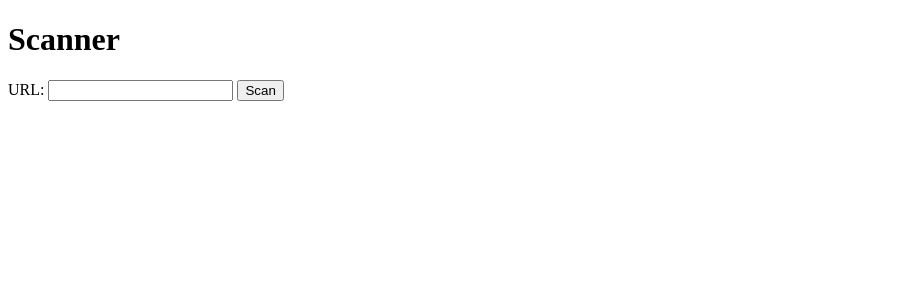
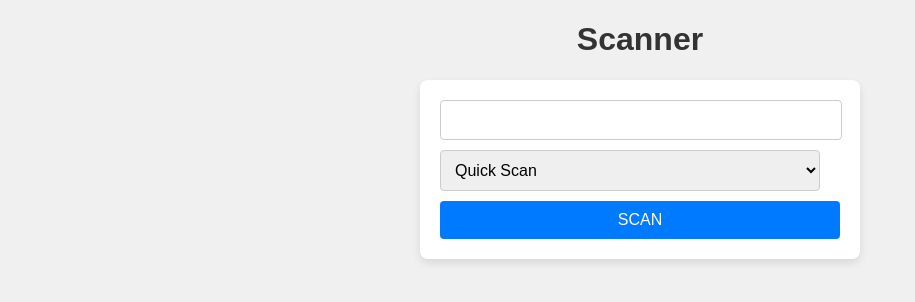
Before and after one commit to LGROW101/basic_scanning, a Flask app: page / in a window 1280 px wide. Shown: the top 302 px of the page, without its empty margins (0-915 px from the left). Run offline with Flask 3, Linux system fonts and the light colour scheme.

Commit message:
save basic-scanning

```diff
--- a/app.py
+++ b/app.py
@@ -1,29 +1,49 @@
 import subprocess
-from flask import Flask, request, render_template, jsonify
+from flask import Flask, request, render_template, redirect, url_for
 import re
-import requests
 
 app = Flask(__name__)
 
 @app.route('/')
 def index():
-    return render_template('index.html')
+    error = request.args.get('error')
+    return render_template('index.html', error=error)
 
 @app.route('/scan_url', methods=['POST'])
 def scan_url():
-    url = request.form['url']
+    url = request.form.get('url', '')
+    scan_type = request.form.get('scan_type', '')
 
-    # scan Nmap
-    nmap_result = subprocess.run(["nmap", "-sV", url], capture_output=True, text=True)
-    nmap_output = nmap_result.stdout
+    # ตรวจสอบว่า URL ไม่ว่างเปล่าหรือไม่
+    if not url:
+        return redirect(url_for('index', error="Invalid URL format"))
 
-    # scan Nikto
-    nikto_result = subprocess.run(["nikto", "-h", url], capture_output=True, text=True)
-    nikto_output = nikto_result.stdout
+    # ตรวจสอบรูปแบบของ IP Address
+    ip_pattern = re.compile(r'^(?:[0-9]{1,3}\.){3}[0-9]{1,3}$')
+    if not ip_pattern.match(url):
+        return redirect(url_for('index', error="Invalid IP Address format"))
 
+    try:
+        if scan_type == 'quick':
+            nmap_result = subprocess.run(["nmap", "-sV", url], capture_output=True, text=True)
+        elif scan_type == 'full':
+            nmap_result = subprocess.run(["nmap", "-sV", "-p-", "-A", url], capture_output=True, text=True)
+        else:
+            return redirect(url_for('index', error="Invalid scan type"))
 
+        nmap_output = nmap_result.stdout
 
-    return render_template('result.html', nmap_output=nmap_output, nikto_output=nikto_output)
+        if nmap_result.returncode != 0:
+            return redirect(url_for('index', error="Nmap scan failed"))
+        else:
+            # scan Nikto
+            nikto_result = subprocess.run(["nikto", "-h", url], capture_output=True, text=True)
+            nikto_output = nikto_result.stdout
+
+            return render_template('result.html', nmap_output=nmap_output, nikto_output=nikto_output, success_message="Scan successful")
+
+    except Exception as e:
+        return redirect(url_for('index', error="An error occurred: {}".format(str(e))))
 
 if __name__ == '__main__':
     app.run(debug=True)
--- a/templates/index.html
+++ b/templates/index.html
@@ -4,13 +4,107 @@
     <meta charset="UTF-8">
     <meta name="viewport" content="width=device-width, initial-scale=1.0">
     <title>Scanner</title>
+    <style>
+        body {
+            font-family: Arial, sans-serif;
+            background-color: #f0f0f0;
+            margin: 0;
+            padding: 0;
+        }
+
+        h1 {
+            text-align: center;
+            color: #333;
+        }
+
+        form {
+            max-width: 400px;
+            margin: 20px auto;
+            background-color: #fff;
+            padding: 20px;
+            border-radius: 8px;
+            box-shadow: 0 4px 8px rgba(0, 0, 0, 0.1);
+        }
+
+        label {
+            display: none;
+        }
+
+        input[type="text"], select {
+            width: calc(100% - 20px);
+            padding: 10px;
+            font-size: 16px;
+            border-radius: 4px;
+            border: 1px solid #ccc;
+            margin-bottom: 10px;
+        }
+
+        input[type="text"]::placeholder {
+            color: #999;
+        }
+
+        input[type="text"] + label {
+            position: relative;
+            top: -38px;
+            left: 10px;
+            font-size: 14px;
+            color: #333;
+            background-color: #fff;
+            padding: 0 5px;
+        }
+
+        button[type="submit"] {
+            display: block;
+            width: 100%;
+            padding: 10px;
+            font-size: 16px;
+            background-color: #007bff;
+            color: #fff;
+            border: none;
+            border-radius: 4px;
+            cursor: pointer;
+        }
+
+        button[type="submit"]:hover {
+            background-color: #0056b3;
+        }
+
+        .error-message {
+            text-align: center;
+            color: red;
+        }
+    </style>
+    <script>
+        var scanned = false;
+
+        function showLoading() {
+            if (!scanned) {
+                var loadingDiv = document.createElement('div');
+                loadingDiv.innerHTML = 'Loading...';
+                loadingDiv.style.textAlign = 'center';
+                document.body.appendChild(loadingDiv);
+                scanned = true;
+            }
+        }
+    </script>
 </head>
 <body>
     <h1>Scanner</h1>
-    <form action="/scan_url" method="post">
+    <form action="/scan_url" method="post" onsubmit="showLoading()">
         <label for="url">URL:</label>
         <input type="text" id="url" name="url" required>
-        <button type="submit">Scan</button>
+
+        <label for="scan_type">Select scan type:</label>
+        <select id="scan_type" name="scan_type">
+            <option value="quick">Quick Scan</option>
+            <option value="full">Full Scan</option>
+        </select>
+
+        <button type="submit">SCAN</button>
+
+        {% if error %}
+            <p class="error-message">{{ error }}</p>
+        {% endif %}
     </form>
 </body>
 </html>
--- a/templates/result.html
+++ b/templates/result.html
@@ -44,11 +44,6 @@
         <div class="section">
             <pre>{{ nikto_output }}</pre>
         </div>
-        <div class="section">
-            <h2> Result:</h2>
-            {{ gobuster_output }}
-        </div>
-
     </div>
 </body>
 </html>
```
